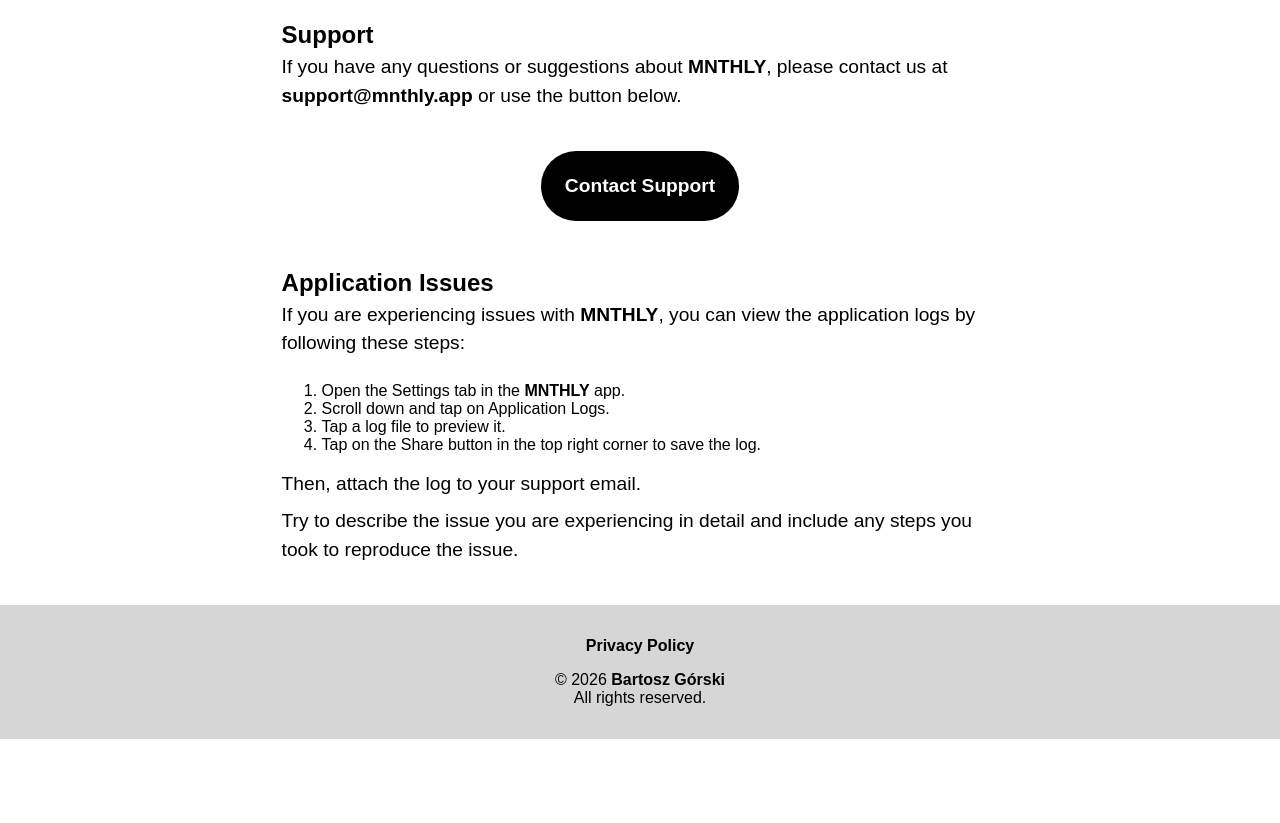
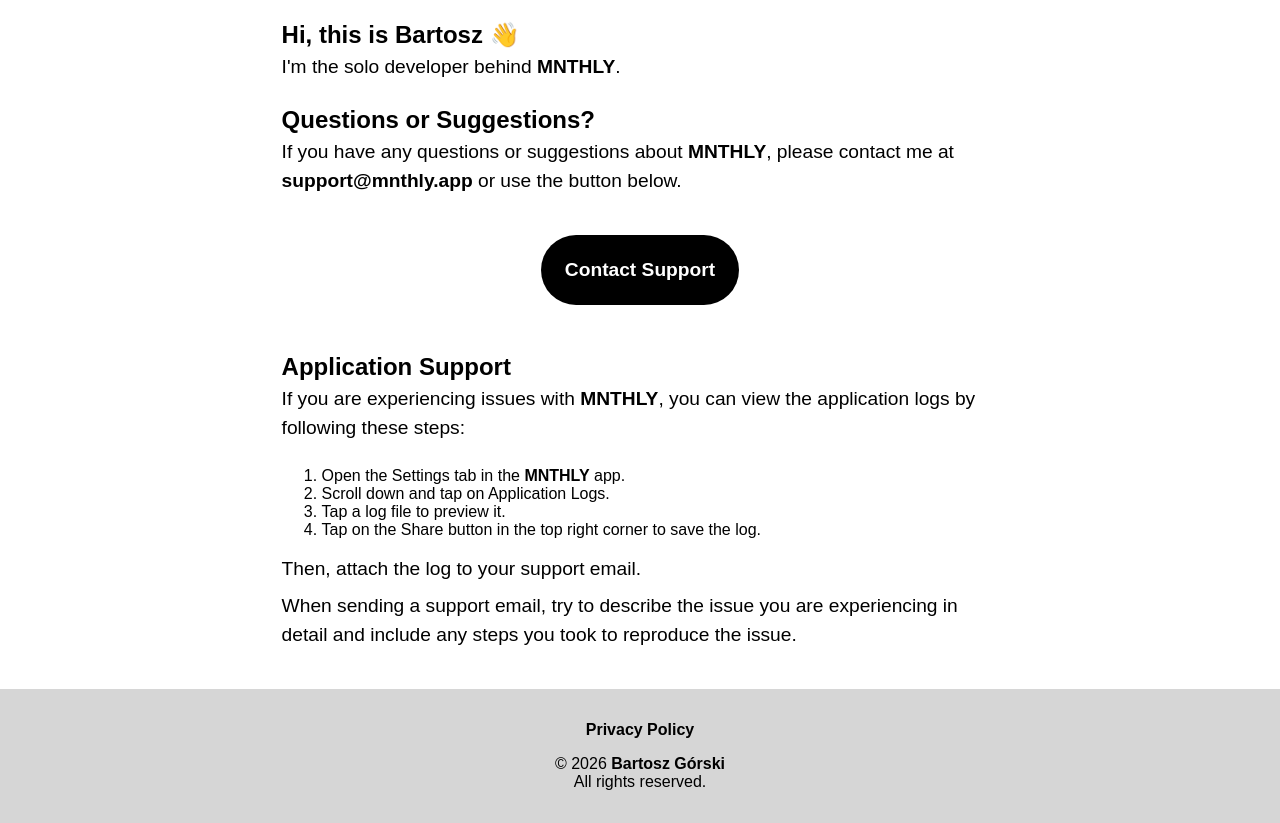
Before and after one commit to bagorski/MNTHLYwebsite, a plain HTML site: page contact.html in a window 1280 px wide. Shown: the part 63-886 px from the top of the page. Before the commit the page ends 802 px from the top, so only its background shows below. Drawn offline with Linux system fonts and the light colour scheme.

Commit message:
Changed wording.

```diff
--- a/contact.html
+++ b/contact.html
@@ -13,12 +13,16 @@
     </header>
     <main id="support">
         <section>
-            <h1>Support</h1>
-            <p>If you have any questions or suggestions about <strong>MNTHLY</strong>, please contact us at <a href="mailto:support@mnthly.app">support@mnthly.app</a> or use the button below.</p>
+            <h1>Hi, this is Bartosz 👋</h1>
+            <p>I'm the solo developer behind <strong>MNTHLY</strong>.</p>
+        </section>
+        <section>
+            <h2>Questions or Suggestions?</h2>
+            <p>If you have any questions or suggestions about <strong>MNTHLY</strong>, please contact me at <a href="mailto:support@mnthly.app">support@mnthly.app</a> or use the button below.</p>
             <a class="button" id="support_button" href="mailto:support@mnthly.app">Contact Support</a>
         </section>
         <section>
-            <h2>Application Issues</h2>
+            <h2>Application Support</h2>
             <p>If you are experiencing issues with <strong>MNTHLY</strong>, you can view the application logs by following these steps:</p>
             <ol>
                 <li>Open the Settings tab in the <strong>MNTHLY</strong> app.</li>
@@ -27,7 +31,7 @@
                 <li>Tap on the Share button in the top right corner to save the log.</li>
             </ol>
             <p>Then, attach the log to your support email.</p>
-            <p>Try to describe the issue you are experiencing in detail and include any steps you took to reproduce the issue.</p>
+            <p>When sending a support email, try to describe the issue you are experiencing in detail and include any steps you took to reproduce the issue.</p>
         </section>
     </main>
     <footer>
```
